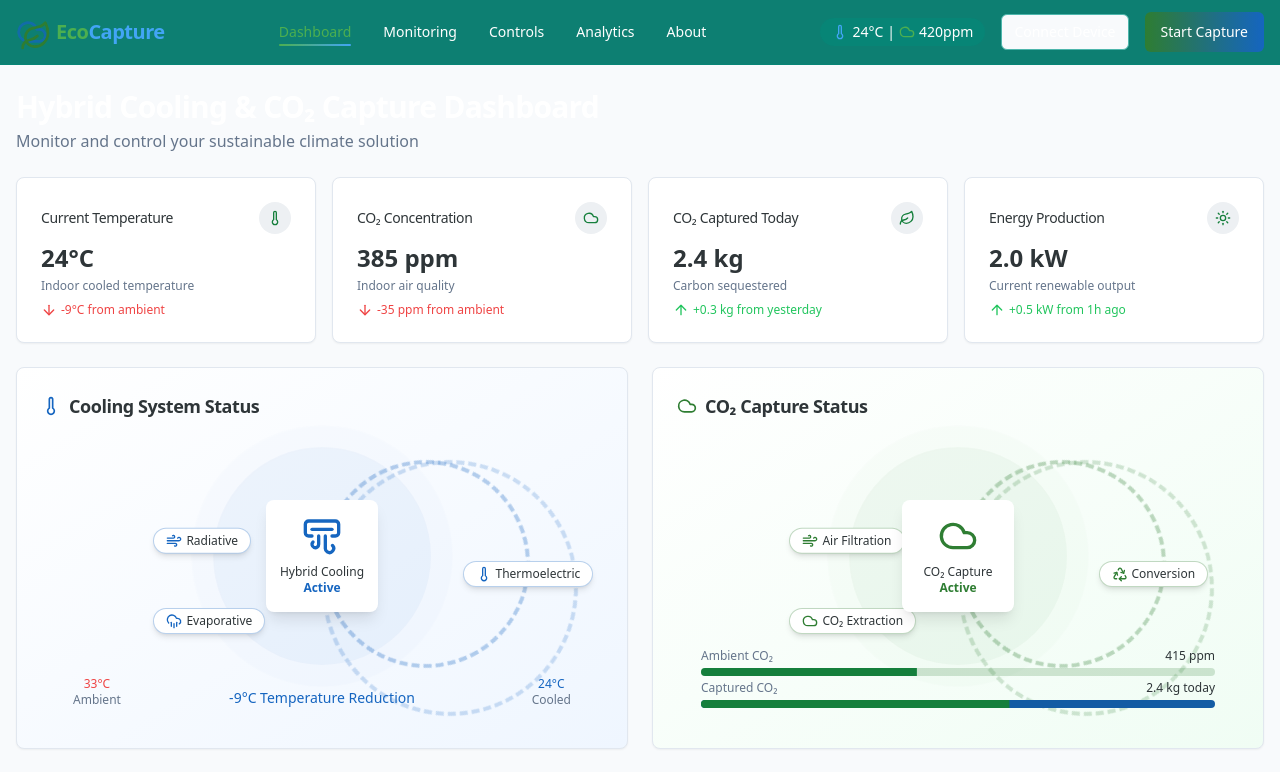
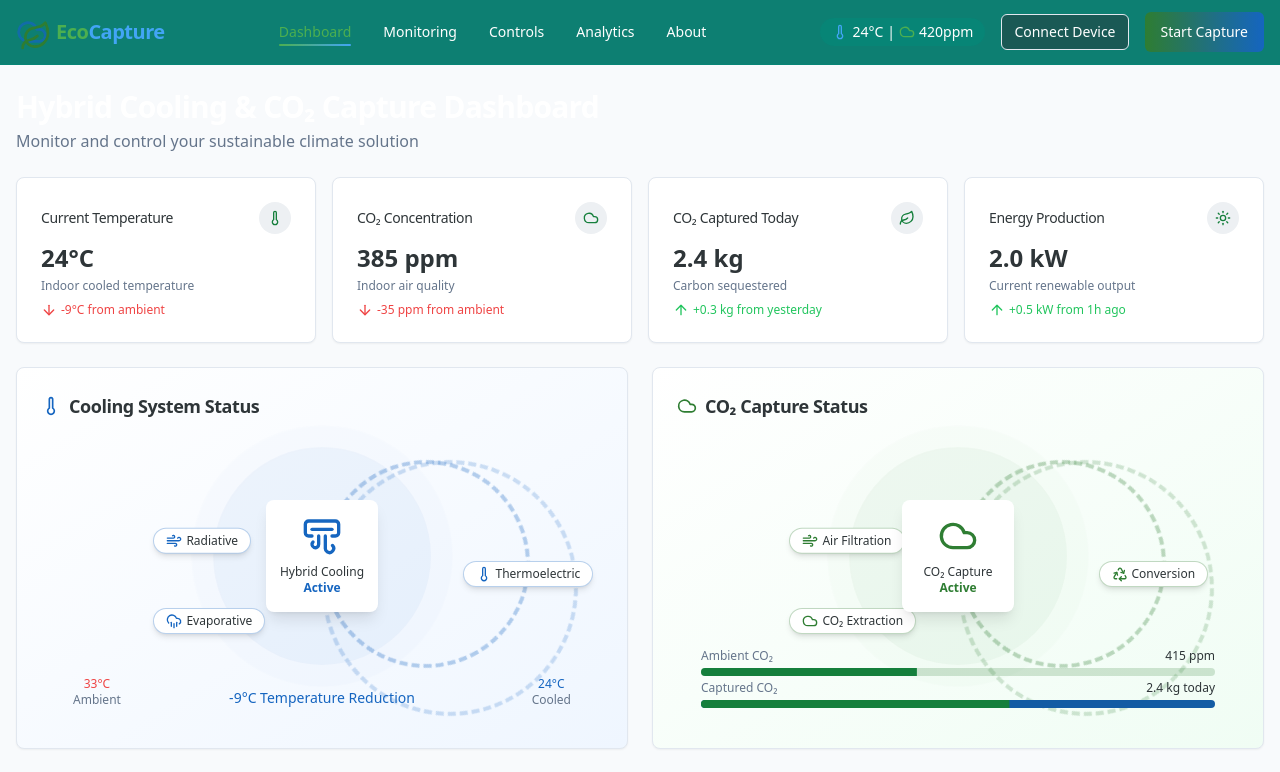
Before and after one commit to rana41-hub/coolcapture-hybrid, a React (Vite) app: page / in a window 1280 px wide. Shown: the top 772 px of the page. Built offline with nearby package versions, Linux system fonts and the light colour scheme.

Commit message:
Fix: Connect device box in dark mode
Update the Connect Device button to be visible in dark mode.

```diff
--- a/src/components/Navbar.tsx
+++ b/src/components/Navbar.tsx
@@ -1,4 +1,3 @@
-
 import React from 'react';
 import { Leaf, Cloud, Thermometer } from 'lucide-react';
 import { Button } from '@/components/ui/button';
@@ -36,7 +35,11 @@ const Navbar = () => {
             <span>420ppm</span>
           </div>
 
-          <Button variant="outline" size="sm" className="hidden md:flex border-eco-aqua-300 text-white hover:bg-eco-aqua-600/50">
+          <Button
+            variant="outline"
+            size="sm"
+            className="hidden md:flex border-eco-aqua-900 bg-eco-charcoal/50 text-white hover:bg-eco-aqua-800/70"
+          >
             Connect Device
           </Button>
 
```
